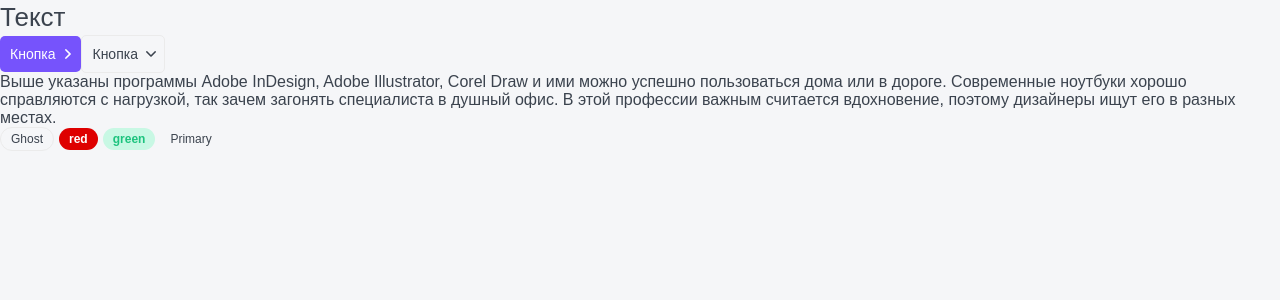
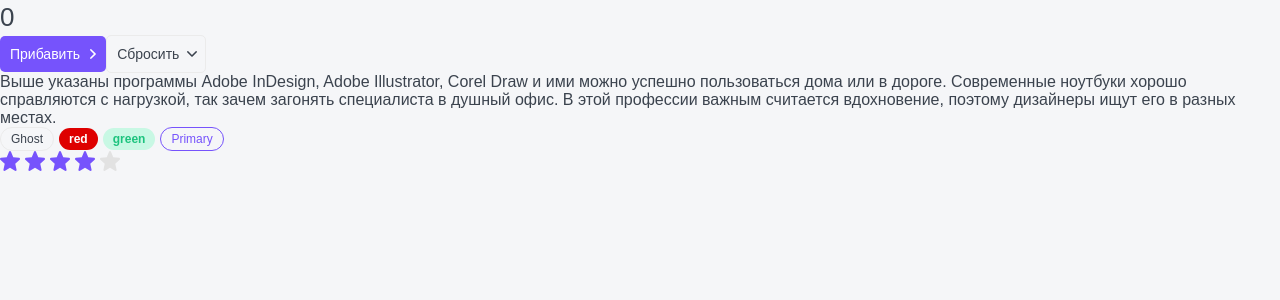
Before and after one commit to Fenixxx1990/NextJS-Project, a Next.js app: page / in a window 1280 px wide. Shown: the top 300 px of the page. Built offline with nearby package versions, Linux system fonts and the light colour scheme.

Commit message:
add stars

```diff
--- /dev/null
+++ b/components/Rating/Rating.module.css
@@ -0,0 +1,11 @@
+.filled svg {
+  fill: var(--primaty);
+}
+
+.star svg {
+  margin-right: 5px;
+}
+
+.editable {
+  cursor: pointer;
+}
--- /dev/null
+++ b/components/Rating/Rating.tsx
@@ -0,0 +1,69 @@
+import { useEffect, useState, type JSX, type KeyboardEvent } from "react";
+import styles from "./Rating.module.css";
+import { type IRatingProps } from "./Rating.props";
+import cn from "classnames";
+import StarIcon from "./star.svg";
+
+export const Rating = ({
+  isEditable = false,
+  rating,
+  setRating,
+  ...props
+}: IRatingProps): JSX.Element => {
+  const [ratingArray, setRatingArray] = useState<JSX.Element[]>(
+    Array.from({ length: 5 }, (_, i) => <span key={i}></span>),
+  );
+
+  const changeDisplay = (i: number): void => {
+    if (!isEditable) {
+      return;
+    }
+    constructRating(i);
+  };
+
+  const onclick = (i: number): void => {
+    if (!isEditable || !setRating) {
+      return;
+    }
+    setRating(i);
+  };
+
+  const handleSpace = (i: number, e: KeyboardEvent<SVGElement>): void => {
+    if (e.code !== "Space" || !setRating) {
+      return;
+    }
+    setRating(i);
+  };
+
+  const constructRating = (currentRating: number): void => {
+    const updatedArray = ratingArray.map((r: JSX.Element, i: number) => {
+      return (
+        <span
+          key={i}
+          className={cn(styles.star, {
+            [styles.filled]: i < currentRating,
+            [styles.editable]: isEditable,
+          })}
+          onMouseEnter={() => changeDisplay(i + 1)}
+          onMouseLeave={() => changeDisplay(rating)}
+          onClick={() => onclick(i + 1)}
+        >
+          <StarIcon
+            tabIndex={isEditable ? 0 : -1}
+            onKeyDown={(e: KeyboardEvent<SVGElement>) =>
+              isEditable && handleSpace(i + 1, e)
+            }
+          />
+        </span>
+      );
+    });
+    setRatingArray(updatedArray);
+  };
+
+  useEffect(() => {
+    constructRating(rating);
+    // eslint-disable-next-line react-hooks/exhaustive-deps
+  }, [rating]);
+
+  return <div {...props}>{ratingArray.map((r) => r)}</div>;
+};
--- a/components/Tag/Tag.module.css
+++ b/components/Tag/Tag.module.css
@@ -39,7 +39,7 @@
   background: var(--green-light);
 }
 
-.primar {
+.primary {
   border: 1px solid var(--primaty);
   color: var(--primaty);
   background: none;
--- a/components/index.ts
+++ b/components/index.ts
@@ -2,3 +2,4 @@ export * from "./Htag/Htag";
 export * from "./Button/Button";
 export * from "./P/P";
 export * from "./Tag/Tag";
+export * from "./Rating/Rating";
--- a/pages/index.tsx
+++ b/pages/index.tsx
@@ -1,13 +1,26 @@
-import { Button, Htag, P, Tag } from "@/components";
-import { type JSX } from "react";
+import { Button, Htag, P, Rating, Tag } from "@/components";
+import { useEffect, useState, type JSX } from "react";
 
 export default function Home(): JSX.Element {
+  const [counter, setCounter] = useState<number>(0);
+
+  useEffect(() => {
+    console.log("counter", counter);
+    return function cleanup() {
+      console.log("cleanup");
+    };
+  }, [counter]);
+
+  const [rating, setRating] = useState<number>(4);
+
   return (
     <>
-      <Htag tag="h1">Текст</Htag>
-      <Button arrow="right">Кнопка</Button>
-      <Button appearence="ghost" arrow="down">
-        Кнопка
+      <Htag tag="h1">{counter}</Htag>
+      <Button arrow="right" onClick={() => setCounter(counter + 1)}>
+        Прибавить
+      </Button>
+      <Button appearence="ghost" arrow="down" onClick={() => setCounter(0)}>
+        Сбросить
       </Button>
       <P>
         Выше указаны программы Adobe InDesign, Adobe Illustrator, Corel Draw и
@@ -26,6 +39,8 @@ export default function Home(): JSX.Element {
       <Tag size="s" color="primary">
         Primary
       </Tag>
+
+      <Rating rating={rating} isEditable setRating={setRating} />
     </>
   );
 }
--- a/tsconfig.json
+++ b/tsconfig.json
@@ -24,7 +24,8 @@
     "**/*.tsx",
     ".next/types/**/*.ts",
     ".next/dev/types/**/*.ts",
-    "**/*.mts"
+    "**/*.mts",
+    "types/**/*.d.ts"
   ],
   "exclude": ["node_modules"]
 }
--- /dev/null
+++ b/types/svg.d.ts
@@ -0,0 +1,4 @@
+declare module "*.svg" {
+  const content: React.FunctionComponent<React.SVGAttributes<SVGAElement>>;
+  export default content;
+}
```
Also changed, not shown: components/Rating/Rating.props.ts (added, +10 -0 lines), components/Rating/star.svg (added).
